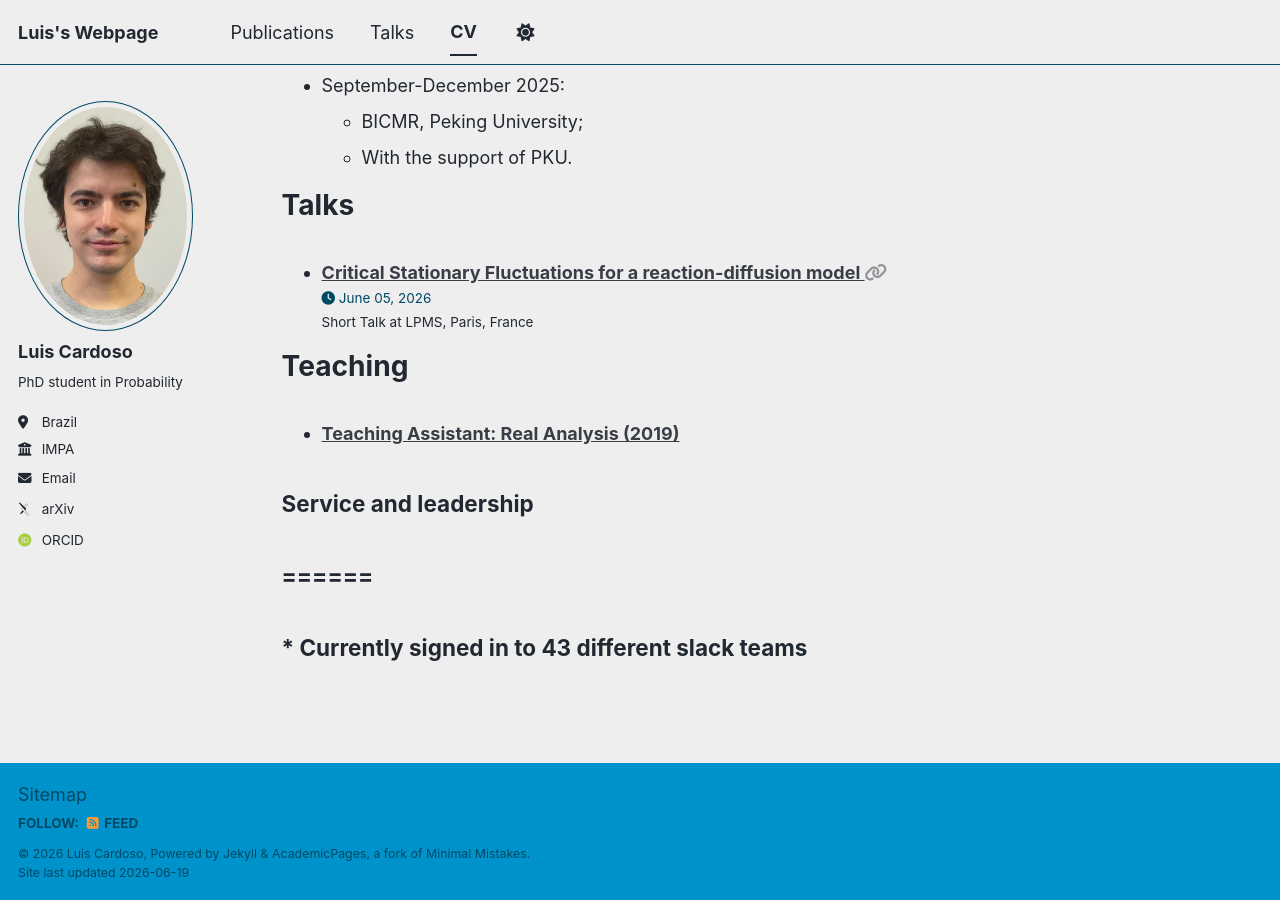
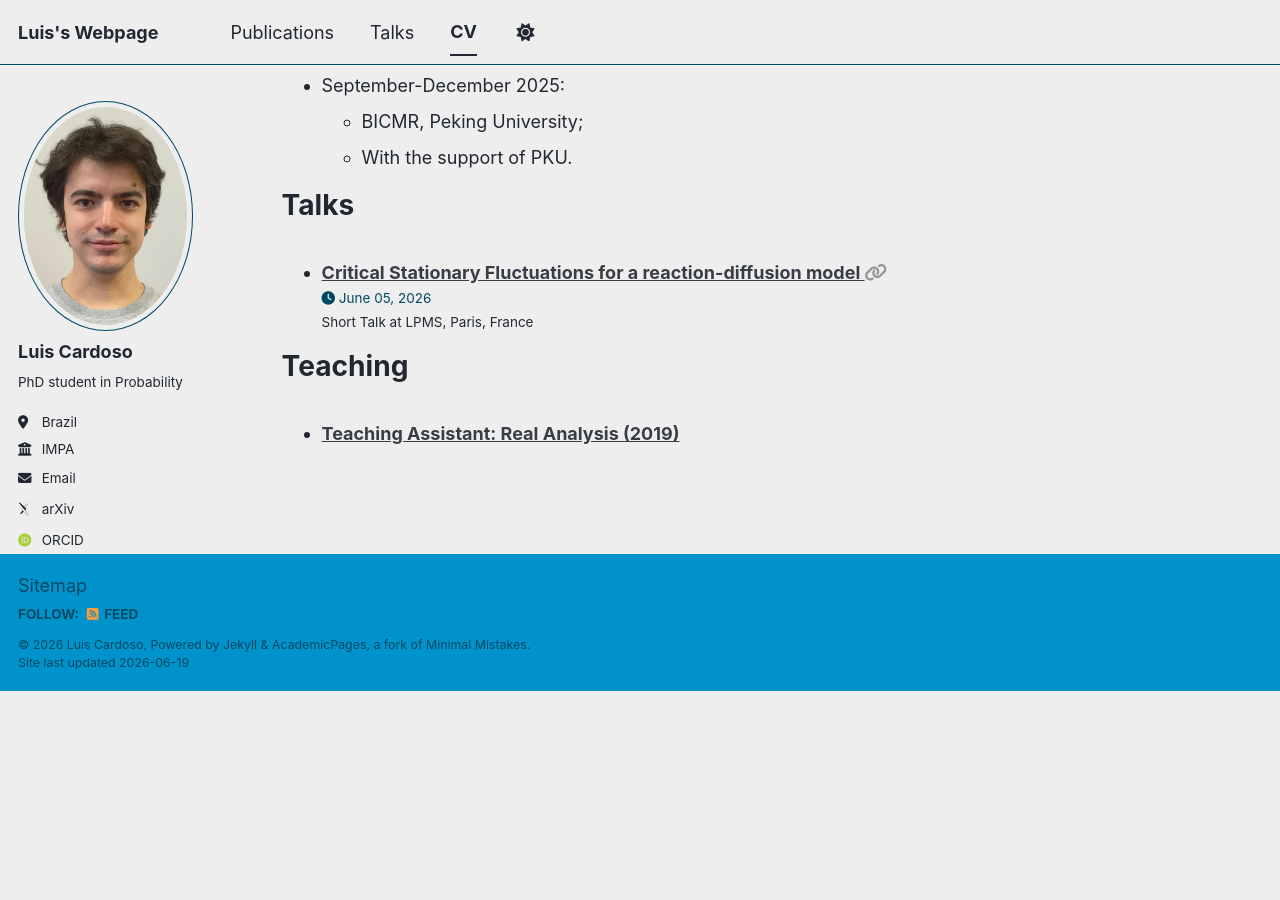
Before and after one commit to LuisFCardoso/LuisFCardoso.github.io, a Jekyll site: the page built from _pages/cv.md, in a window 1280 px wide and 900 px high, scrolled down 512 px. Built offline with Jekyll 4.4.1, drawn with Linux system fonts in a browser that asks for light colours; some web fonts are replaced; a script bundle is joined from its source files by our own code; library files that are not in the unit come from our copies; after the commit the page ends 1203 px from its top, so only the background shows below that.

Commit message:
update teaching

```diff
--- a/_pages/cv.md
+++ b/_pages/cv.md
@@ -44,7 +44,3 @@ Teaching
   <ul>{% for post in site.teaching reversed %}
     {% include archive-single-cv.html %}
   {% endfor %}</ul>
-
-## Service and leadership
-## ======
-## * Currently signed in to 43 different slack teams
```
